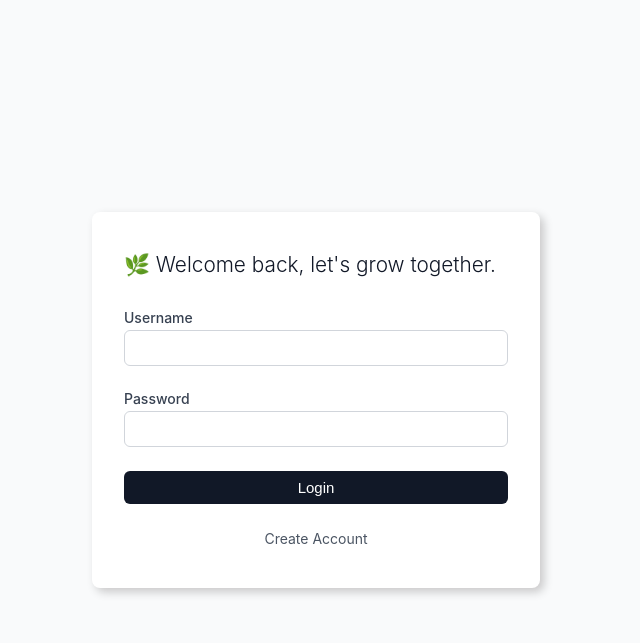
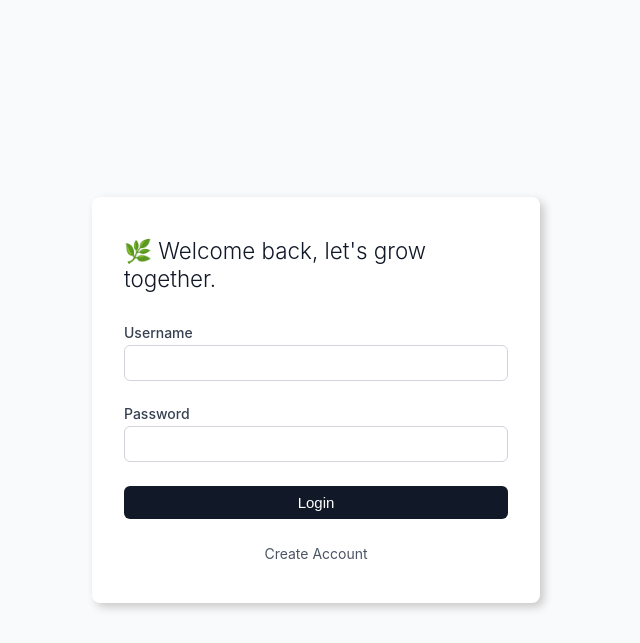
Before and after one commit to khunfriend/my-project, a Django app: page /accounts/login/ in a window 1280 px wide. Shown: the top 643 px of the page, without its empty margins (324-964 px from the left). Run offline with Django 5.2, Linux system fonts and the light colour scheme.

Commit message:
editfont

```diff
--- a/shop/static/css/form.css
+++ b/shop/static/css/form.css
@@ -17,7 +17,7 @@
 .form-card-body { padding: 2.5rem 2rem; }
 
 .form-page-title {
-  font-size: 1.3rem;
+  font-size: 1.4rem;
   font-weight: 300;
   color: #111827;
   margin-bottom: 2rem;
```
